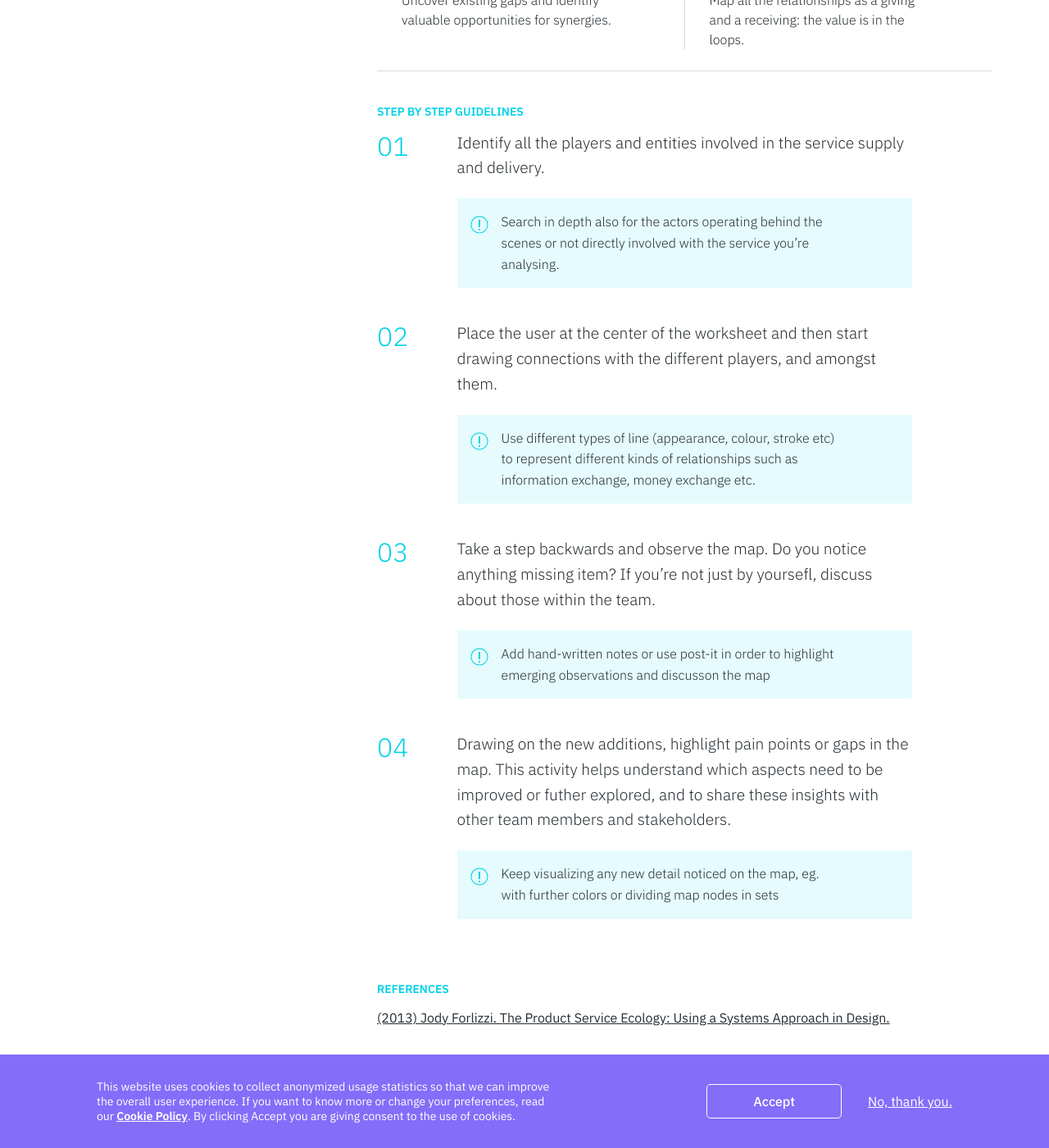
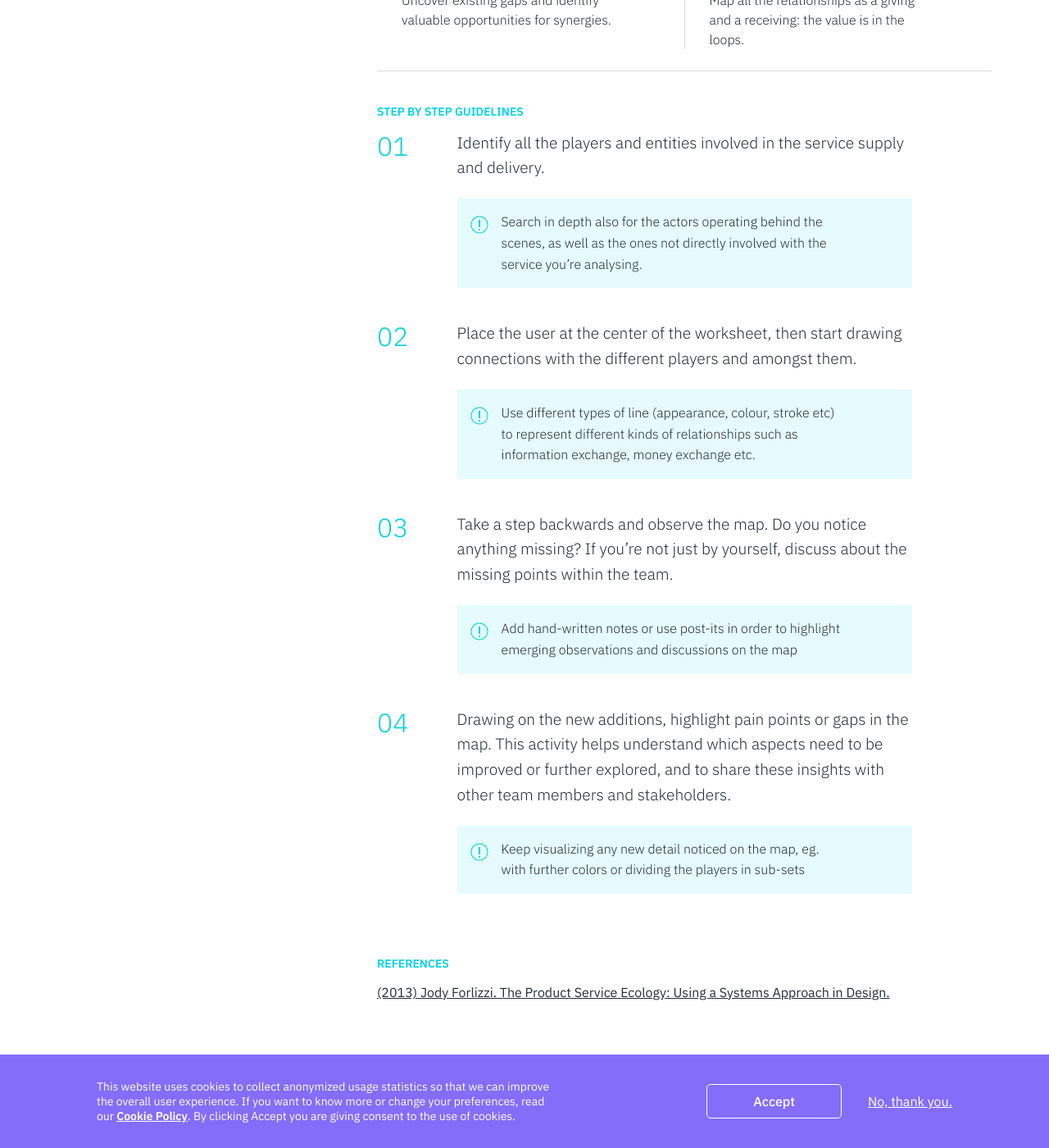
Before and after one commit to service-design-tools/sdt-website, a Jekyll site: the page built from _tools/ecosystem-map.md, in a window 1280 px wide and 1400 px high, scrolled down 1040 px. Shown: the whole window at 82% size. Built offline with Jekyll 4.4.1, drawn with Linux system fonts in a browser that asks for light colours.

Commit message:
Update tool “ecosystem-map”

```diff
--- a/_tools/ecosystem-map.md
+++ b/_tools/ecosystem-map.md
@@ -46,23 +46,24 @@ reminder: "Map all the relationships as a giving and a receiving: the value is
 guidelines:
   - step: Identify all the players and entities involved in the service supply and
       delivery.
-    warning: Search in depth also for the actors operating behind the scenes or not
-      directly involved with the service you're analysing.
-  - step: Place the user at the center of the worksheet and then start drawing
-      connections with the different players, and amongst them.
+    warning: Search in depth also for the actors operating behind the scenes, as
+      well as the ones not directly involved with the service you're analysing.
+  - step: Place the user at the center of the worksheet, then start drawing
+      connections with the different players and amongst them.
     warning: Use different types of line (appearance, colour, stroke etc) to
       represent different kinds of relationships such as information exchange,
       money exchange etc.
-  - step: Take a step backwards and observe the map. Do you notice anything missing
-      item? If you're not just by yoursefl, discuss about those within the team.
-    warning: Add hand-written notes or use post-it in order to highlight emerging
-      observations and discusson the map
+  - step: Take a step backwards and observe the map. Do you notice anything missing?
+      If you're not just by yourself, discuss about the missing points within
+      the team.
+    warning: Add hand-written notes or use post-its in order to highlight emerging
+      observations and discussions on the map
   - step: Drawing on the new additions, highlight pain points or gaps in the map.
-      This activity helps understand which aspects need to be improved or futher
-      explored, and to share these insights with other team members and
+      This activity helps understand which aspects need to be improved or
+      further explored, and to share these insights with other team members and
       stakeholders.
     warning: Keep visualizing any new detail noticed on the map, eg. with further
-      colors or dividing map nodes in sets
+      colors or dividing the players in sub-sets
 references:
   - link: https://systemic-design.net/wp-content/uploads/2013/12/Forlizzi.pdf
     name: "(2013) Jody Forlizzi. The Product Service Ecology: Using a Systems
```
